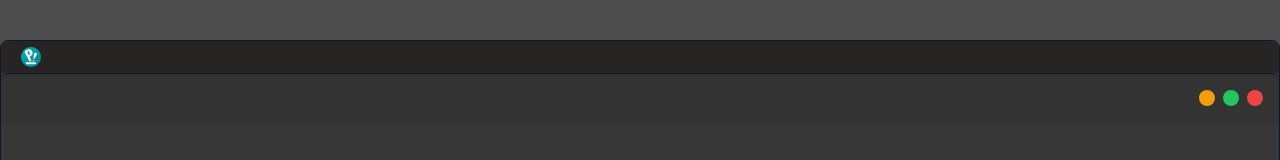
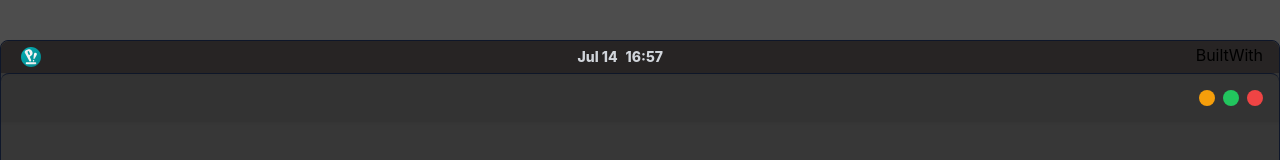
Before and after one commit to charls96/carlos-daniel, a React (Vite) app: page / in a window 1280 px wide. Shown: the top 160 px of the page. Built offline with nearby package versions, Linux system fonts and the light colour scheme.

Commit message:
date and time component

```diff
--- /dev/null
+++ b/src/components/pop-os/header-bar/BuiltWith.tsx
@@ -0,0 +1,7 @@
+const BuiltWith = () => {
+  return (
+    <div>BuiltWith</div>
+  )
+}
+
+export default BuiltWith
--- /dev/null
+++ b/src/components/pop-os/header-bar/DateTime.tsx
@@ -0,0 +1,32 @@
+import { useEffect, useState } from "react";
+
+const DateTime = () => {
+  const [date, setDate] = useState(new Date());
+  const monthNames = [
+    "Jan",
+    "Feb",
+    "Mar",
+    "Apr",
+    "May",
+    "Jun",
+    "Jul",
+    "Aug",
+    "Sep",
+    "Oct",
+    "Nov",
+    "Dec",
+  ];
+
+  useEffect(() => {
+    const timer = setInterval(() => setDate(new Date()), 1000);
+    return () => clearInterval(timer);
+  });
+  return (
+    <div className="flex gap-2 text-gray-300 text-sm items-center font-extrabold hover:bg-gray-200 hover:bg-opacity-20 rounded-full px-2 cursor-pointer">
+      <p>{monthNames[date.getMonth()] + " " + date.getDate()}</p>
+      <p>{date.getHours() + ":" + date.getMinutes()}</p>
+    </div>
+  );
+};
+
+export default DateTime;
--- a/src/components/pop-os/header-bar/HeaderBarPopOS.tsx
+++ b/src/components/pop-os/header-bar/HeaderBarPopOS.tsx
@@ -1,9 +1,13 @@
+import DateTime from "./DateTime";
 import LogoPopOS from "./LogoPopOS";
+import BuiltWith from "./BuiltWith";
 
 const HeaderBarPopOS = () => {
   return (
-    <div className="relative z-50 py-0.5 px-4 bg-[#272424] drop-shadow-sm rounded-t-lg flex">
+    <div className="relative z-50 py-0.5 px-4 bg-[#272424] drop-shadow-sm rounded-t-lg flex justify-between">
         <LogoPopOS />
+        <DateTime />
+        <BuiltWith />
     </div>
   );
 };
--- a/src/components/pop-os/header-bar/LogoPopOS.tsx
+++ b/src/components/pop-os/header-bar/LogoPopOS.tsx
@@ -144,7 +144,7 @@ const LogoPopOS = () => {
       <div
         className={`${
           openInfo ? "visible opacity-100" : "invisible opacity-0"
-        } transition-all duration-200 absolute left-0 mt-1 py-2 px-1 rounded-lg shadow-lg text-gray-200 bg-[#303030] border border-slate-700 flex flex-col gap-1`}
+        } transition-all duration-200 absolute left-0 mt-1 py-2 px-1 rounded-lg shadow-lg text-gray-300 bg-[#303030] border border-slate-700 flex flex-col gap-1`}
       >
         <h3 className="whitespace-nowrap font-bold text-xs text-center mb-1">
           My custom POP_OS!
--- a/src/components/pop-os/header/Buttons.tsx
+++ b/src/components/pop-os/header/Buttons.tsx
@@ -7,21 +7,21 @@ import {
 export const Buttons = () => {
   return (
     <div className="flex justify-end gap-2">
-      <div className="bg-amber-500 w-4 h-4 rounded-full text-center font-extrabold text-transparent hover:first:text-gray-700">
+      <div className="cursor-pointer bg-amber-500 w-4 h-4 rounded-full text-center font-extrabold text-transparent hover:first:text-gray-700">
         <IoRemoveOutline />
       </div>
       <div
         onClick={() => {
           window.resizeBy(screen.width, screen.height);
         }}
-        className="relative bg-green-500 w-4 h-4 rounded-full text-transparent  hover:odd:text-gray-700 hover:even:text-gray-700"
+        className="cursor-pointer relative bg-green-500 w-4 h-4 rounded-full text-transparent  hover:odd:text-gray-700 hover:even:text-gray-700"
       >
         <IoCaretUpOutline className="h-[0.5rem] w-[0.5rem] rotate-45 absolute left-[0.35rem] top-[0.15rem]" />
         <IoCaretDownOutline className="h-[0.5rem] w-[0.5rem] rotate-45 absolute right-[0.35rem] top-[0.35rem]" />
       </div>
       <div
         onClick={() => window.close()}
-        className="bg-red-500 w-4 h-4 rounded-full text-transparent hover:odd:text-gray-700"
+        className="cursor-pointer bg-red-500 w-4 h-4 rounded-full text-transparent hover:odd:text-gray-700"
       >
         <IoCloseOutline />
       </div>
```
